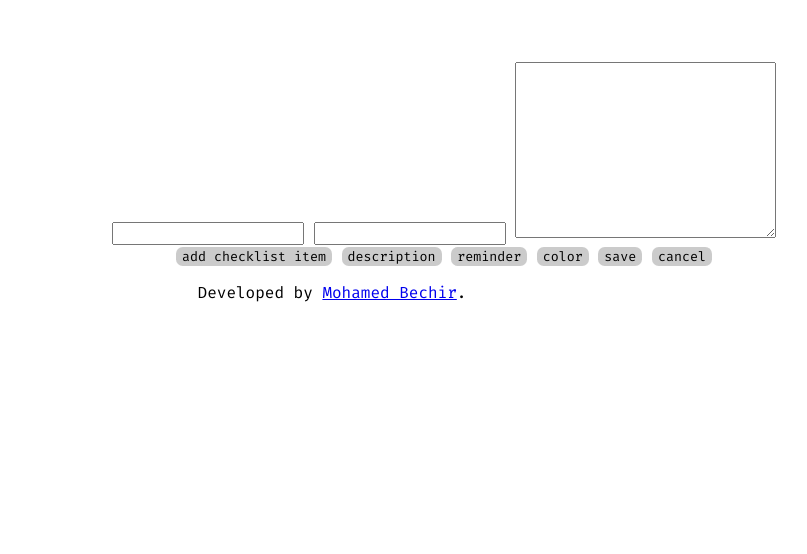
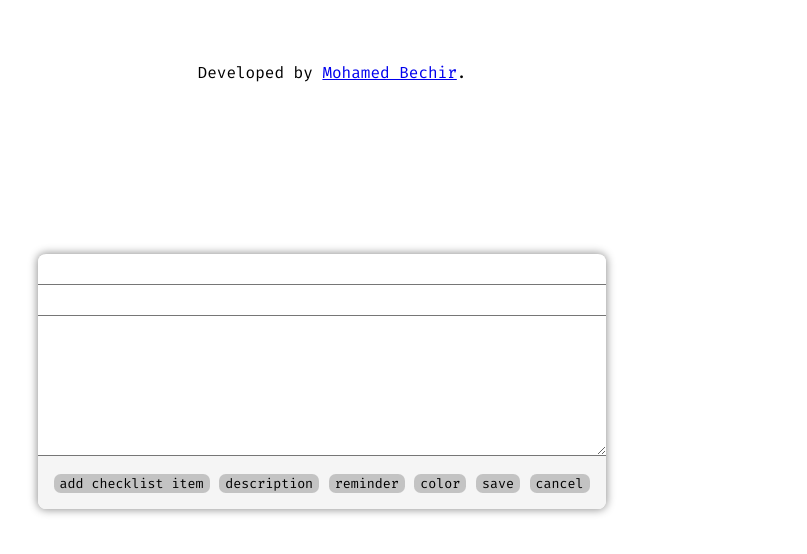
Before and after one commit to MohamedBechirMejri/todo-list, a website built with webpack: page src/template.html in a window 1280 px wide. Shown: the part 66-620 px from the top of the page, without its empty margins (308-1115 px from the left). Built offline with nearby package versions, Linux system fonts and the light colour scheme.

Commit message:
style new note fields

```diff
--- a/src/css/style.css
+++ b/src/css/style.css
@@ -64,12 +64,14 @@ main {
     margin: 0;
     padding-top: 0.75em;
 }
+
 .note-body {
     width: 61em;
     border-top: black solid 0.1em;
     margin: 0;
     padding: 2em;
 }
+
 .note-management {
     display: flex;
     flex-wrap: nowrap;
@@ -80,3 +82,48 @@ main {
     border-top: black solid 0.1em;
     padding: 0.5em;
 }
+
+#input {
+    position: fixed;
+    top: 40%;
+    left: 27%;
+
+    border-style: none;
+    border-width: 0.1em;
+    border-radius: 0.5em;
+
+    box-shadow: 0 0 8px 1px #0000006b;
+    overflow: hidden;
+}
+
+#input-fields {
+    display: flex;
+    flex-direction: column;
+}
+
+#newnote-management {
+    padding: 1em;
+    background-color: whitesmoke;
+}
+
+input {
+    border-radius: 0;
+    border-width: 0.1em;
+    margin-top: 0.1em;
+    height: 2em;
+    border-style: none;
+    border-bottom-style: solid;
+    outline: none;
+}
+textarea {
+    border-radius: 0;
+    border-width: 0.1em;
+    margin-top: 0.1em;
+    height: 12em;
+    border-style: none;
+    border-bottom-style: solid;
+    outline: none;
+}
+#newnote-body {
+    height: 10em;
+}
```
Lines whose indentation alone changed are shown as unchanged.
